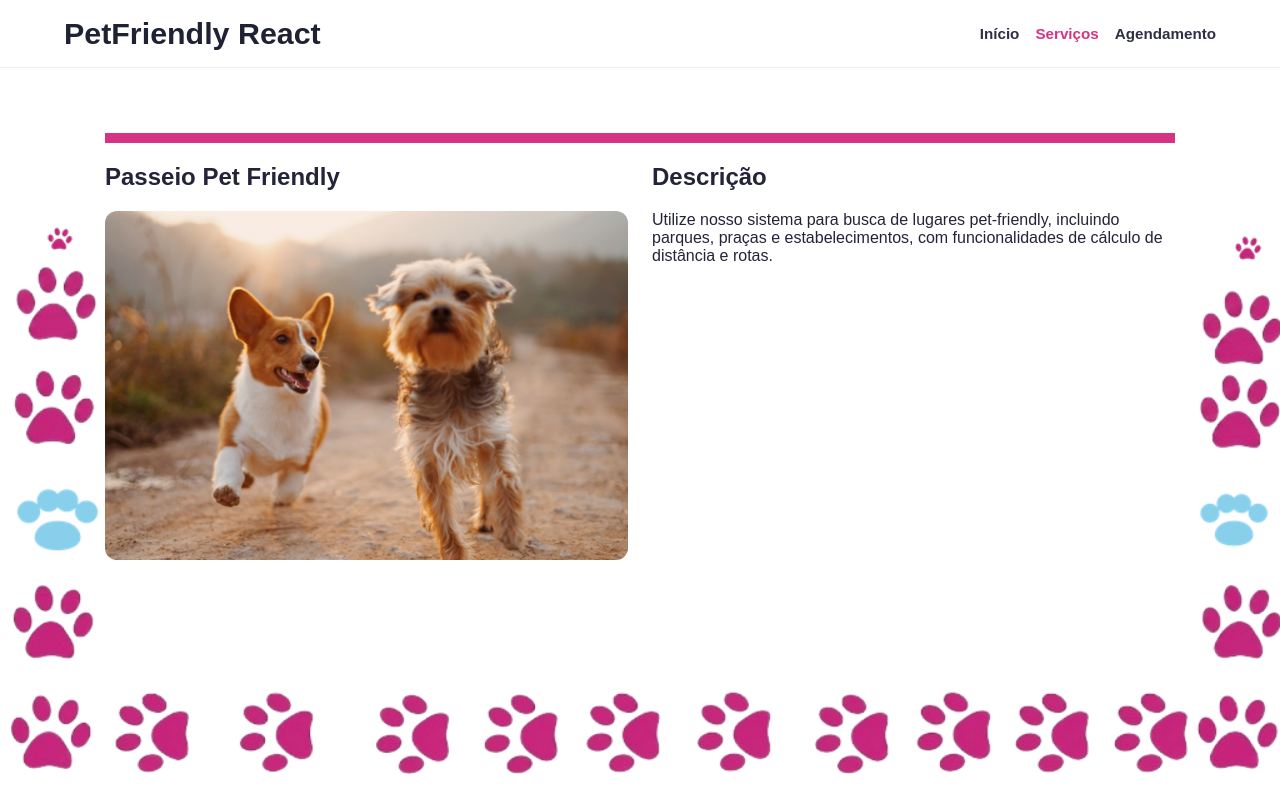
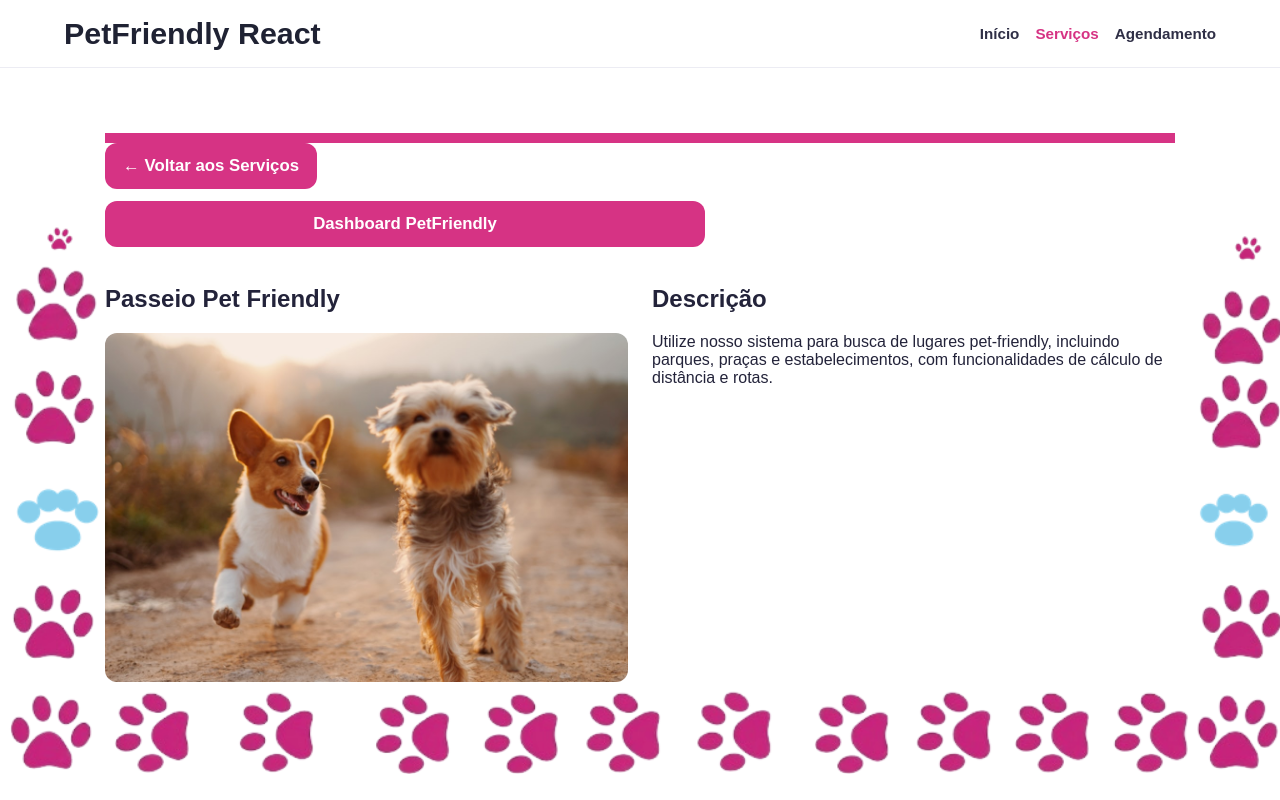
Before and after one commit to Elainecbr/PetFriendly-React, a React (Vite) app: page /servicos/1 in a window 1280 px wide. Built offline with nearby package versions, Linux system fonts and the light colour scheme.

Commit message:
feat: add dashboard and back buttons on service detail pages

```diff
--- a/src/pages/ServiceDetail.jsx
+++ b/src/pages/ServiceDetail.jsx
@@ -1,5 +1,5 @@
 import { useEffect, useState } from "react";
-import { useParams } from "react-router-dom";
+import { Link, useParams } from "react-router-dom";
 import servicesData from "../data/services.json";
 import LoadingSpinner from "../components/LoadingSpinner";
 
@@ -27,6 +27,21 @@ export default function ServiceDetail() {
   if (!service) {
     return (
       <section className="page-shell">
+        <div className="detail-actions">
+          <Link to="/servicos" className="btn-back-services">
+            ← Voltar aos Serviços
+          </Link>
+
+          <a
+            className="btn-dashboard-link"
+            href="https://petfriendly-dashboard.onrender.com/"
+            target="_blank"
+            rel="noopener noreferrer"
+          >
+            Dashboard PetFriendly
+          </a>
+        </div>
+
         <div className="content-card">
           <p>Serviço não encontrado.</p>
         </div>
@@ -36,6 +51,21 @@ export default function ServiceDetail() {
 
   return (
     <section className="page-shell">
+      <div className="detail-actions">
+        <Link to="/servicos" className="btn-back-services">
+          ← Voltar aos Serviços
+        </Link>
+
+        <a
+          className="btn-dashboard-link"
+          href="https://petfriendly-dashboard.onrender.com/"
+          target="_blank"
+          rel="noopener noreferrer"
+        >
+          Dashboard PetFriendly
+        </a>
+      </div>
+
       <div className="detail-layout">
         <div className="detail-left">
           <h2>{service.detailTitle}</h2>
--- a/src/styles/app.css
+++ b/src/styles/app.css
@@ -199,6 +199,39 @@ button:hover {
   align-items: start;
 }
 
+.detail-actions {
+  display: grid;
+  gap: 12px;
+  margin-bottom: 18px;
+}
+
+.btn-back-services,
+.btn-dashboard-link {
+  background: var(--pink);
+  color: #fff;
+  border: 0;
+  border-radius: 12px;
+  padding: 13px 18px;
+  text-decoration: none;
+  font-weight: 800;
+  font-size: 1.05rem;
+  transition: background 0.2s ease;
+}
+
+.btn-back-services {
+  width: fit-content;
+}
+
+.btn-dashboard-link {
+  width: min(100%, 600px);
+  text-align: center;
+}
+
+.btn-back-services:hover,
+.btn-dashboard-link:hover {
+  background: var(--pink-dark);
+}
+
 .home-image,
 .booking-image,
 .detail-left img {
@@ -262,6 +295,10 @@ button:hover {
     grid-template-columns: 1fr;
   }
 
+  .btn-dashboard-link {
+    width: 100%;
+  }
+
   .header-inner {
     flex-direction: column;
     align-items: flex-start;
```
